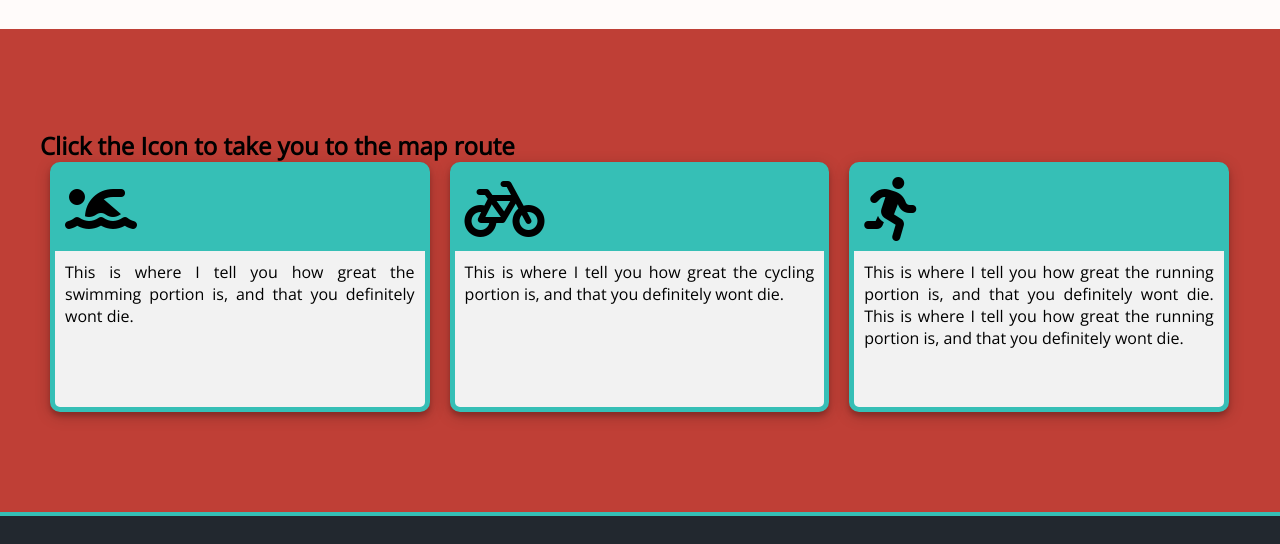
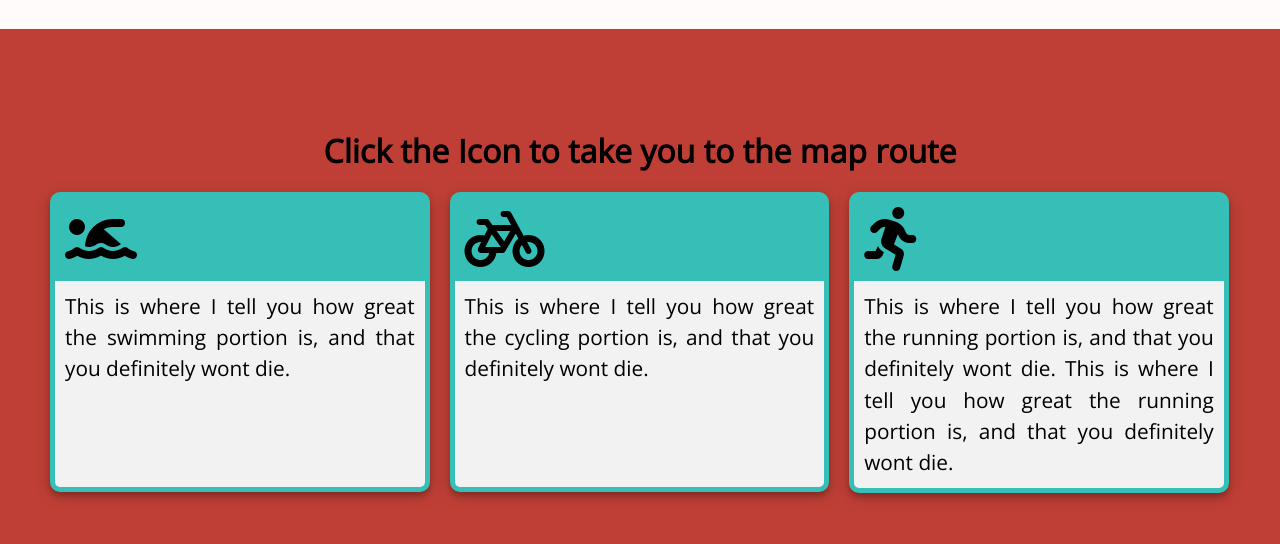
Before and after one commit to mwoodsnetfile/w4b, a plain HTML site: page index.html in a window 1280 px wide. Shown: the part 1400-1944 px from the top of the page. Drawn offline with nearby package versions, Linux system fonts and the light colour scheme.

Commit message:
background image

```diff
--- a/css/style.css
+++ b/css/style.css
@@ -93,7 +93,7 @@ header {
 /*Hero Banner*/
 .hero {
     background-size: cover;
-    background-image: url(/img/main-background.jpg);
+    background-image: url(https://github.com/mwoodsnetfile/w4b/blob/main/img/main-background.jpg);
     height: 700px;
     background-position: bottom;
     background-repeat: no-repeat;
@@ -178,6 +178,11 @@ header {
     clear: both;
 }
 
+.articletitle{
+    text-align:center;
+    font-size: 2em;
+    padding-bottom: 20px;
+}
 .articlesection {
     max-width: 1200px;
     height: 100%;
@@ -195,7 +200,7 @@ header {
 }
 
 .article {
-    min-height: 250px;
+    min-height: 300px;
     border: solid 5px #36BFB6;
     background-color: #f2f2f2;
     border-radius: 10px;
@@ -222,6 +227,8 @@ header {
 .coursearticle {
     padding: 10px;
     text-align: justify;
+    font-size: 1.3em;
+    line-height: 1.5;
 }
 
 /* registration start */
--- a/index.html
+++ b/index.html
@@ -77,10 +77,9 @@
    <!-- start articles (courses) -->
    <div class="courses">
       <div class="articlesection">
-         <h2>Click the Icon to take you to the map route</h2>
+         <h2 class="articletitle">Click the Icon to take you to the map route</h2>
          <div class="articlebox">
             <article class="article">
-               <!-- <h3 class="courseheaders">Swim</h3> -->
                <i class="articleicon fas fa-swimmer fa-4x">
 
                </i>
```
